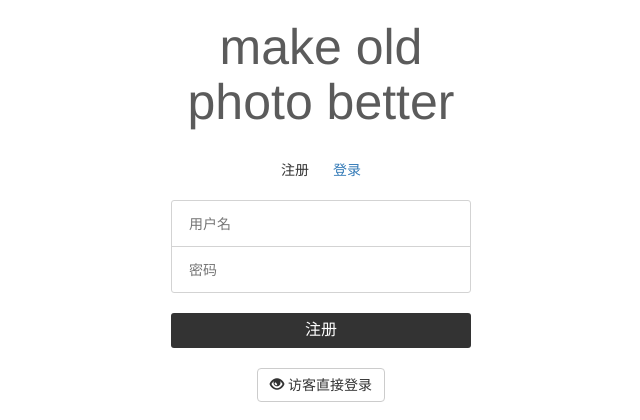
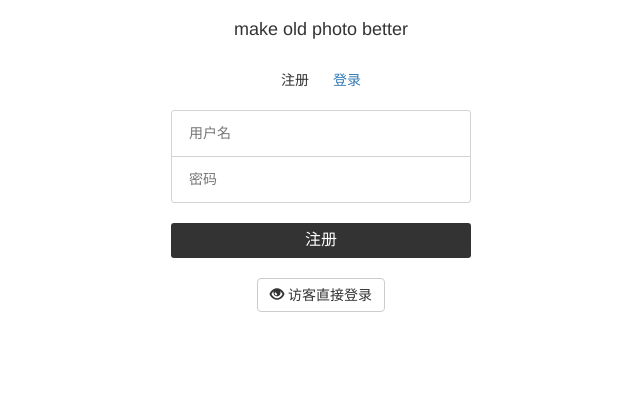
Before and after one commit to MingwangLin/image_super_resolution, a Flask app: page /login in a window 1280 px wide. Shown: the top 420 px of the page, without its empty margins (319-959 px from the left). Run offline with Flask 2, Linux system fonts and the light colour scheme; parts of the project's set-up code (start-up, migrations or seed data) failed here and were passed over; some libraries are stand-ins or nearby versions.

```diff
--- a/app/templates/login.html
+++ b/app/templates/login.html
@@ -16,7 +16,7 @@
 <div class="gua-container">
     <div class="gua-main">
         <div class="gua-header">
-            <h1 class="gua-title">make old photo better</h1>
+            <h2 class="gua-title">make old photo better</h2>
         </div>
         <div class="gua-form transbox">
             <div class="gua-tab">
```
